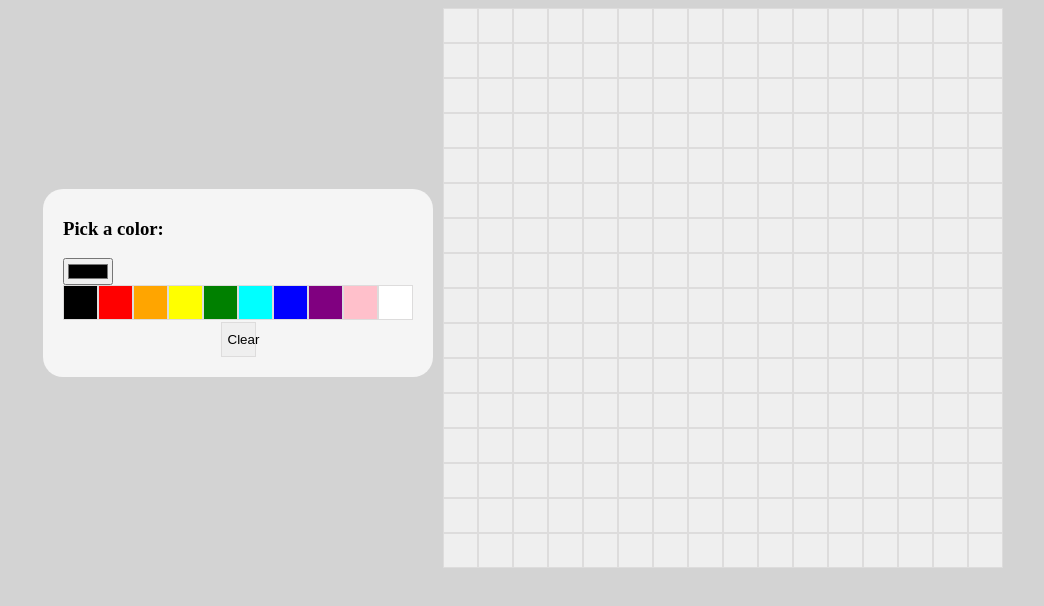
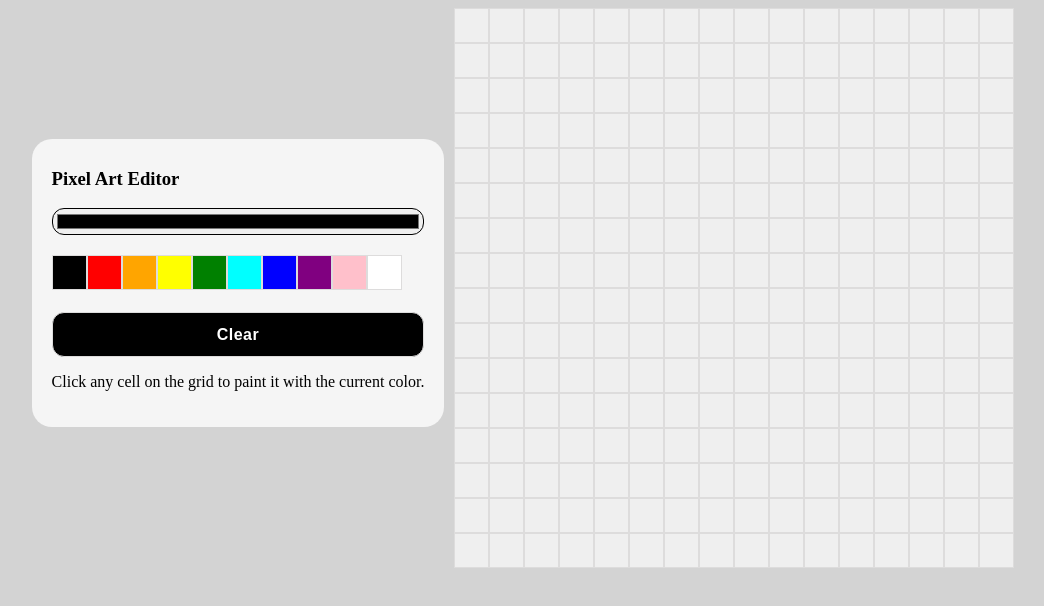
Before and after one commit to Kravcant/pixel-art-maker, a React (Vite) app: page / in a window 1280 px wide. Shown: the top 606 px of the page, without its empty margins (122-1166 px from the left). Built offline with nearby package versions, Linux system fonts and the light colour scheme.

Commit message:
Minor styling changes

```diff
--- a/src/ColorPicker.jsx
+++ b/src/ColorPicker.jsx
@@ -14,7 +14,7 @@ export default function ColorPicker({ currentColor, setCurrentColor, onClear })
 
     return (
         <div id="color-picker">
-            <h3>Pick a color:</h3>
+            <h3>Pixel Art Editor</h3>
 
             <input
                 type="color"
@@ -26,9 +26,11 @@ export default function ColorPicker({ currentColor, setCurrentColor, onClear })
                 {buttonElements}
             </div>
 
-            <div id = "clearbtn">
-                <button type="button" onClick={onClear}>Clear</button>
+            <div id="clearbtn">
+                <button type="button" className="clear-button" onClick={onClear}>Clear</button>
             </div>
+
+            <p>Click any cell on the grid to paint it with the current color.</p>
         </div>
     )
 }
--- a/src/index.css
+++ b/src/index.css
@@ -37,7 +37,22 @@ button {
     background-color: whitesmoke;
 }
 
-#clearbtn {
+input {
+    width: 100%;
+    border-radius: 12px;
+    margin-bottom: 20px;
+}
+
+.clear-button {
+    width: 100%;
+    height: 45px;
+    border-radius: 12px;
+    margin-top: 20px;
+    background-color: black;
+    color: white;
+    font-size: 1rem;
+    font-weight: bold;
+    letter-spacing: 0.5px;
     display: flex;
     justify-content: center;
     align-items: center;
```
